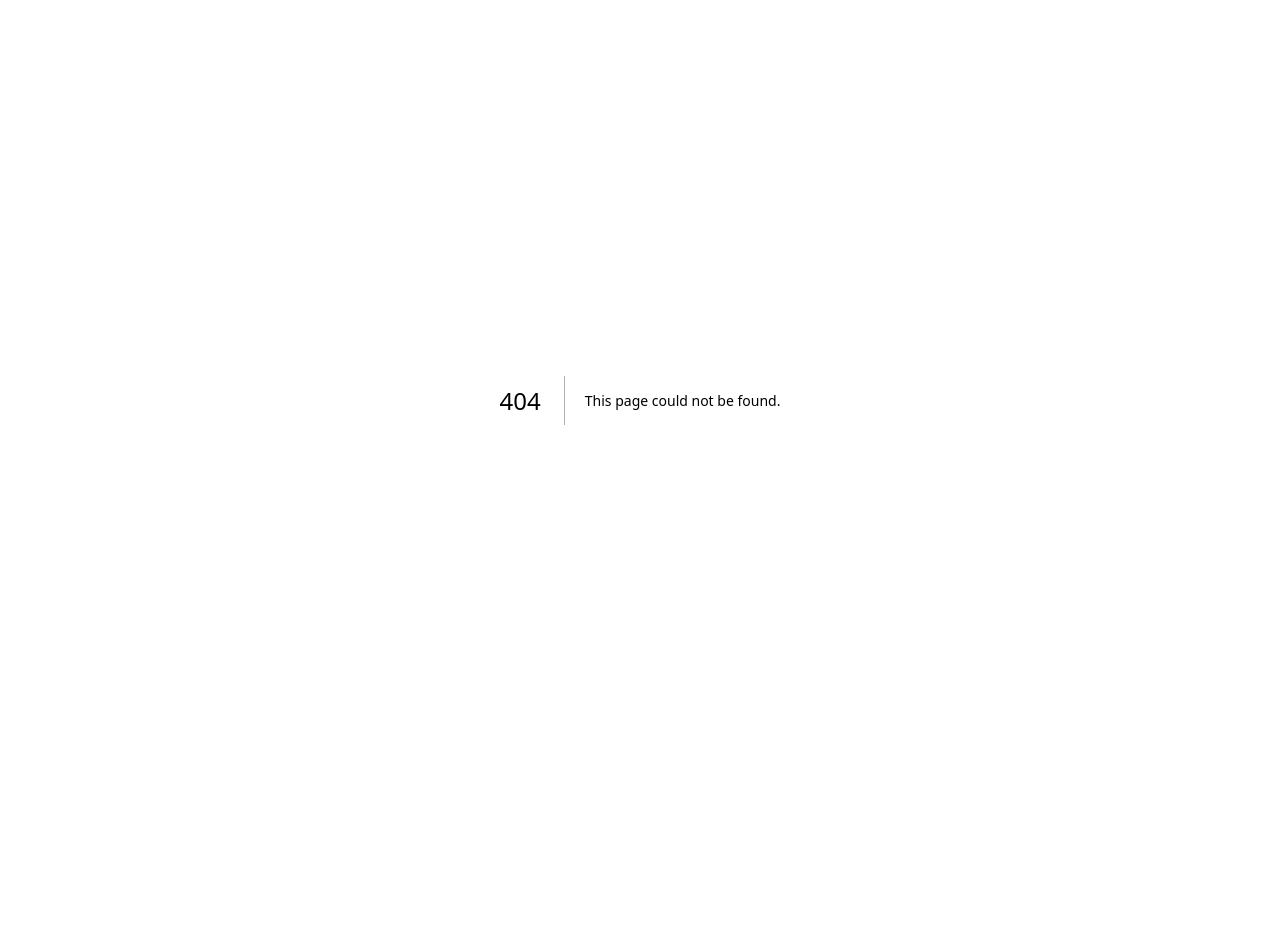
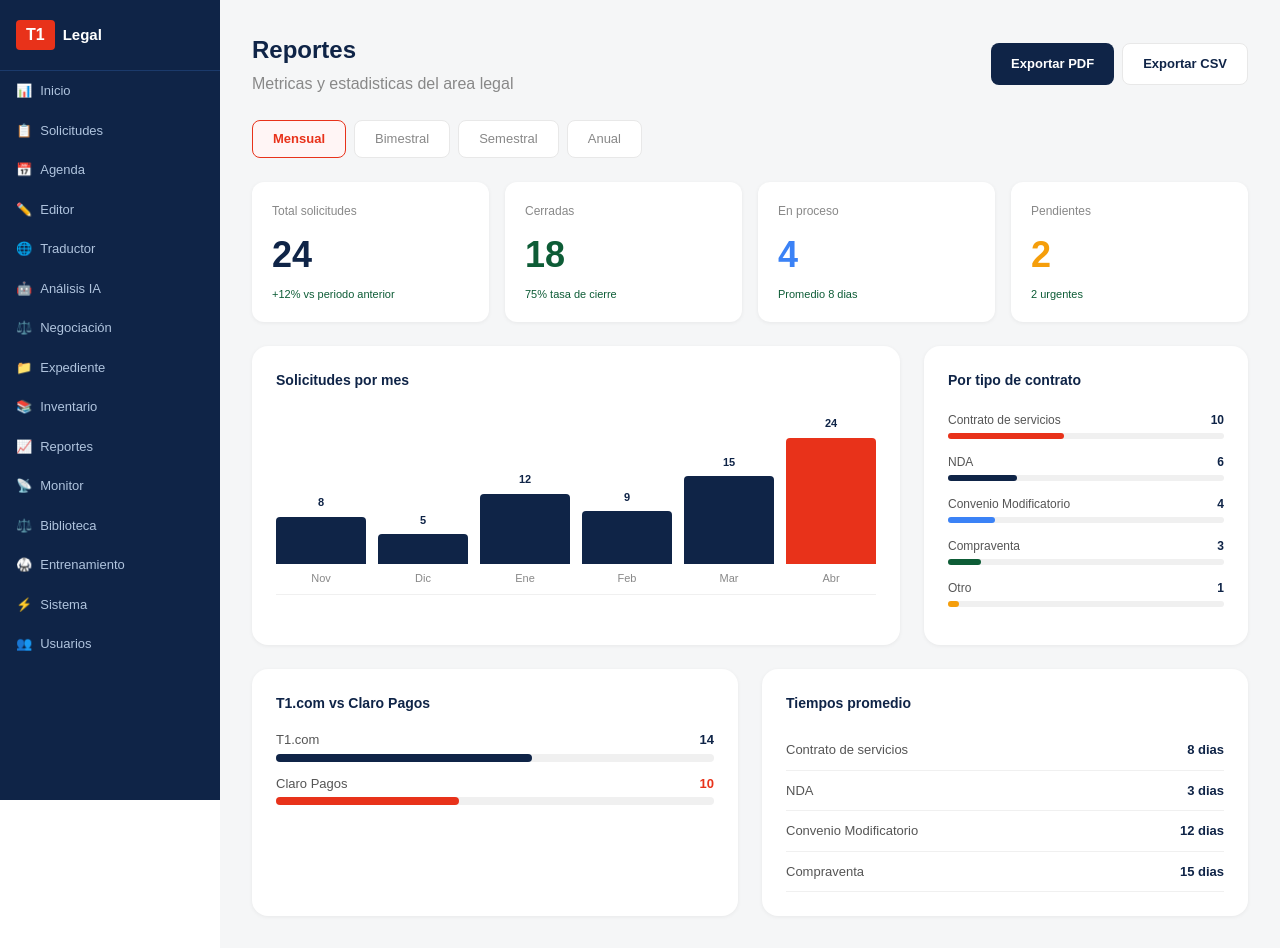
Before and after one commit to jovannipoceros-png/t1-legal, a Next.js app: page /dashboard/reportes in a window 1280 px wide. Before the commit this address had no page. Before the commit the page ends 800 px from the top, so only its background shows below. Built offline with nearby package versions, Linux system fonts and the light colour scheme.

Commit message:
feat: modulo reportes

```diff
--- /dev/null
+++ b/src/app/dashboard/reportes/page.tsx
@@ -0,0 +1,143 @@
+'use client'
+import { useState } from 'react'
+
+export default function Reportes() {
+  const [periodo, setPeriodo] = useState('mensual')
+
+  const periodos = [
+    { id:'mensual', label:'Mensual' },
+    { id:'bimestral', label:'Bimestral' },
+    { id:'semestral', label:'Semestral' },
+    { id:'anual', label:'Anual' },
+  ]
+
+  const kpis = [
+    { label:'Total solicitudes', value:'24', color:'#0F2447', sub:'+12% vs periodo anterior' },
+    { label:'Cerradas', value:'18', color:'#0D5C36', sub:'75% tasa de cierre' },
+    { label:'En proceso', value:'4', color:'#3B82F6', sub:'Promedio 8 dias' },
+    { label:'Pendientes', value:'2', color:'#F59E0B', sub:'2 urgentes' },
+  ]
+
+  const porTipo = [
+    { tipo:'Contrato de servicios', cantidad:10, porcentaje:42 },
+    { tipo:'NDA', cantidad:6, porcentaje:25 },
+    { tipo:'Convenio Modificatorio', cantidad:4, porcentaje:17 },
+    { tipo:'Compraventa', cantidad:3, porcentaje:12 },
+    { tipo:'Otro', cantidad:1, porcentaje:4 },
+  ]
+
+  const porMes = [
+    { mes:'Nov', total:8 },
+    { mes:'Dic', total:5 },
+    { mes:'Ene', total:12 },
+    { mes:'Feb', total:9 },
+    { mes:'Mar', total:15 },
+    { mes:'Abr', total:24 },
+  ]
+
+  const maxVal = Math.max(...porMes.map(m => m.total))
+
+  return (
+    <div style={{ padding:'32px', fontFamily:'sans-serif' }}>
+      <div style={{ display:'flex', justifyContent:'space-between', alignItems:'center', marginBottom:'24px' }}>
+        <div>
+          <h1 style={{ color:'#0F2447', fontSize:'24px', fontWeight:700, margin:'0 0 4px' }}>Reportes</h1>
+          <p style={{ color:'#888', margin:0 }}>Metricas y estadisticas del area legal</p>
+        </div>
+        <div style={{ display:'flex', gap:'8px' }}>
+          <button style={{ background:'#0F2447', color:'white', border:'none', padding:'10px 20px', borderRadius:'8px', fontSize:'13px', fontWeight:700, cursor:'pointer' }}>
+            Exportar PDF
+          </button>
+          <button style={{ background:'white', color:'#0F2447', border:'1.5px solid #E8E8E8', padding:'10px 20px', borderRadius:'8px', fontSize:'13px', fontWeight:700, cursor:'pointer' }}>
+            Exportar CSV
+          </button>
+        </div>
+      </div>
+
+      <div style={{ display:'flex', gap:'8px', marginBottom:'24px' }}>
+        {periodos.map((p,i) => (
+          <button key={i} onClick={() => setPeriodo(p.id)}
+            style={{ padding:'8px 20px', borderRadius:'8px', border:`1.5px solid ${periodo===p.id?'#E8321A':'#E8E8E8'}`, background:periodo===p.id?'#FFF5F5':'white', color:periodo===p.id?'#E8321A':'#888', fontWeight:periodo===p.id?700:400, fontSize:'13px', cursor:'pointer' }}>
+            {p.label}
+          </button>
+        ))}
+      </div>
+
+      <div style={{ display:'grid', gridTemplateColumns:'repeat(4,1fr)', gap:'16px', marginBottom:'24px' }}>
+        {kpis.map((k,i) => (
+          <div key={i} style={{ background:'white', borderRadius:'12px', padding:'20px', boxShadow:'0 1px 4px rgba(0,0,0,0.06)' }}>
+            <p style={{ color:'#888', fontSize:'12px', margin:'0 0 8px' }}>{k.label}</p>
+            <p style={{ color:k.color, fontSize:'36px', fontWeight:700, margin:'0 0 4px' }}>{k.value}</p>
+            <p style={{ color:'#0D5C36', fontSize:'11px', margin:0 }}>{k.sub}</p>
+          </div>
+        ))}
+      </div>
+
+      <div style={{ display:'grid', gridTemplateColumns:'2fr 1fr', gap:'24px', marginBottom:'24px' }}>
+        <div style={{ background:'white', borderRadius:'16px', padding:'24px', boxShadow:'0 1px 4px rgba(0,0,0,0.06)' }}>
+          <h3 style={{ color:'#0F2447', fontSize:'14px', fontWeight:700, margin:'0 0 24px' }}>Solicitudes por mes</h3>
+          <div style={{ display:'flex', alignItems:'flex-end', gap:'12px', height:'180px', paddingBottom:'8px', borderBottom:'1px solid #F0F0F0' }}>
+            {porMes.map((m,i) => (
+              <div key={i} style={{ flex:1, display:'flex', flexDirection:'column', alignItems:'center', gap:'6px', height:'100%', justifyContent:'flex-end' }}>
+                <span style={{ color:'#0F2447', fontSize:'11px', fontWeight:700 }}>{m.total}</span>
+                <div style={{ width:'100%', background: i===porMes.length-1?'#E8321A':'#0F2447', borderRadius:'4px 4px 0 0', height:`${(m.total/maxVal)*140}px`, minHeight:'8px', transition:'height 0.3s' }} />
+                <span style={{ color:'#888', fontSize:'11px' }}>{m.mes}</span>
+              </div>
+            ))}
+          </div>
+        </div>
+
+        <div style={{ background:'white', borderRadius:'16px', padding:'24px', boxShadow:'0 1px 4px rgba(0,0,0,0.06)' }}>
+          <h3 style={{ color:'#0F2447', fontSize:'14px', fontWeight:700, margin:'0 0 20px' }}>Por tipo de contrato</h3>
+          {porTipo.map((t,i) => (
+            <div key={i} style={{ marginBottom:'14px' }}>
+              <div style={{ display:'flex', justifyContent:'space-between', marginBottom:'4px' }}>
+                <span style={{ color:'#555', fontSize:'12px' }}>{t.tipo}</span>
+                <span style={{ color:'#0F2447', fontSize:'12px', fontWeight:700 }}>{t.cantidad}</span>
+              </div>
+              <div style={{ height:'6px', background:'#F0F0F0', borderRadius:'3px' }}>
+                <div style={{ height:'100%', width:`${t.porcentaje}%`, background:i===0?'#E8321A':i===1?'#0F2447':i===2?'#3B82F6':i===3?'#0D5C36':'#F59E0B', borderRadius:'3px' }} />
+              </div>
+            </div>
+          ))}
+        </div>
+      </div>
+
+      <div style={{ display:'grid', gridTemplateColumns:'1fr 1fr', gap:'24px' }}>
+        <div style={{ background:'white', borderRadius:'16px', padding:'24px', boxShadow:'0 1px 4px rgba(0,0,0,0.06)' }}>
+          <h3 style={{ color:'#0F2447', fontSize:'14px', fontWeight:700, margin:'0 0 16px' }}>T1.com vs Claro Pagos</h3>
+          <div style={{ display:'flex', gap:'16px', alignItems:'center' }}>
+            <div style={{ flex:1 }}>
+              {[{label:'T1.com',value:14,color:'#0F2447'},{label:'Claro Pagos',value:10,color:'#E8321A'}].map((d,i) => (
+                <div key={i} style={{ marginBottom:'12px' }}>
+                  <div style={{ display:'flex', justifyContent:'space-between', marginBottom:'4px' }}>
+                    <span style={{ color:'#555', fontSize:'13px' }}>{d.label}</span>
+                    <span style={{ color:d.color, fontSize:'13px', fontWeight:700 }}>{d.value}</span>
+                  </div>
+                  <div style={{ height:'8px', background:'#F0F0F0', borderRadius:'4px' }}>
+                    <div style={{ height:'100%', width:`${(d.value/24)*100}%`, background:d.color, borderRadius:'4px' }} />
+                  </div>
+                </div>
+              ))}
+            </div>
+          </div>
+        </div>
+
+        <div style={{ background:'white', borderRadius:'16px', padding:'24px', boxShadow:'0 1px 4px rgba(0,0,0,0.06)' }}>
+          <h3 style={{ color:'#0F2447', fontSize:'14px', fontWeight:700, margin:'0 0 16px' }}>Tiempos promedio</h3>
+          {[
+            { tipo:'Contrato de servicios', dias:'8 dias' },
+            { tipo:'NDA', dias:'3 dias' },
+            { tipo:'Convenio Modificatorio', dias:'12 dias' },
+            { tipo:'Compraventa', dias:'15 dias' },
+          ].map((t,i) => (
+            <div key={i} style={{ display:'flex', justifyContent:'space-between', padding:'10px 0', borderBottom:'1px solid #F0F0F0' }}>
+              <span style={{ color:'#555', fontSize:'13px' }}>{t.tipo}</span>
+              <span style={{ color:'#0F2447', fontSize:'13px', fontWeight:700 }}>{t.dias}</span>
+            </div>
+          ))}
+        </div>
+      </div>
+    </div>
+  )
+}
```
